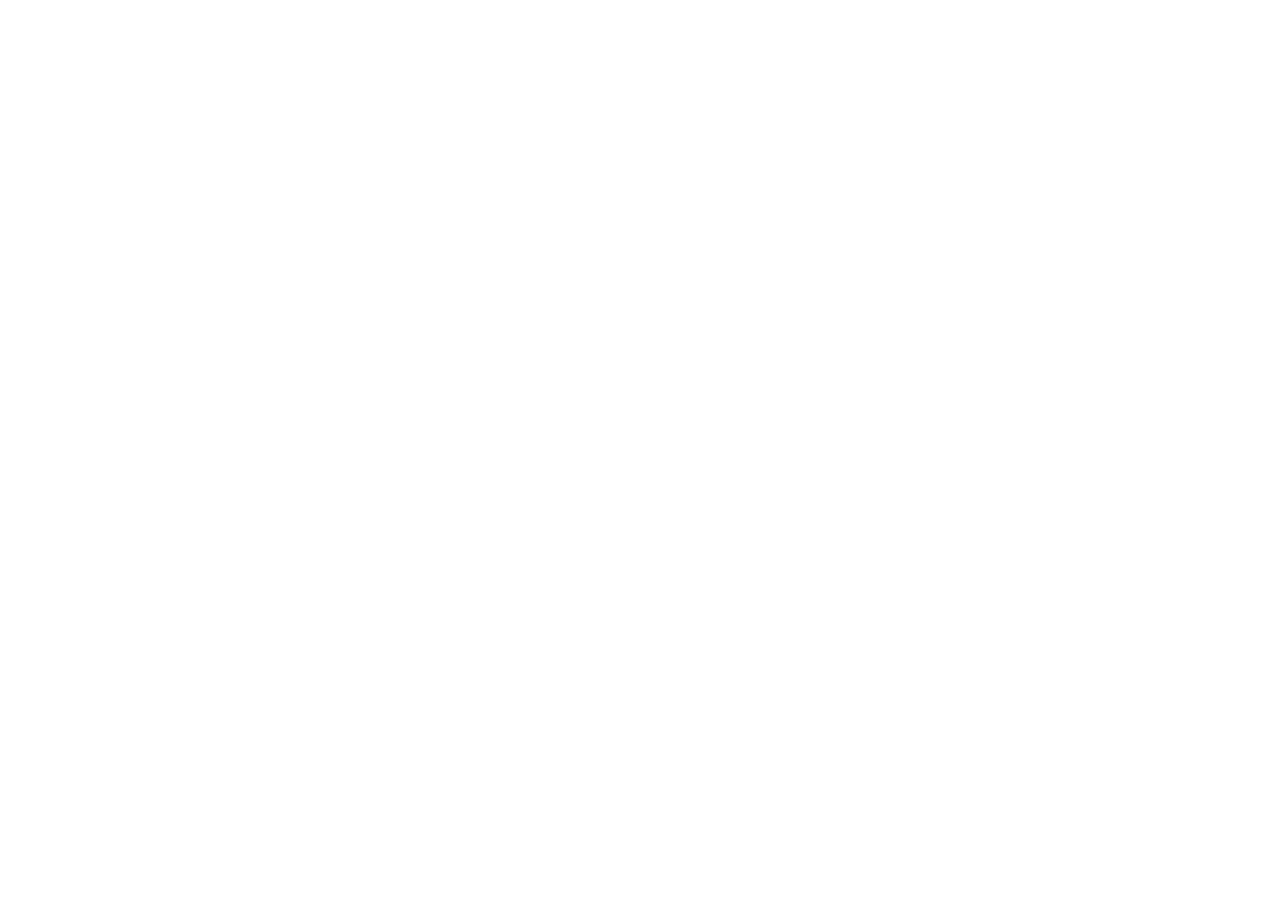
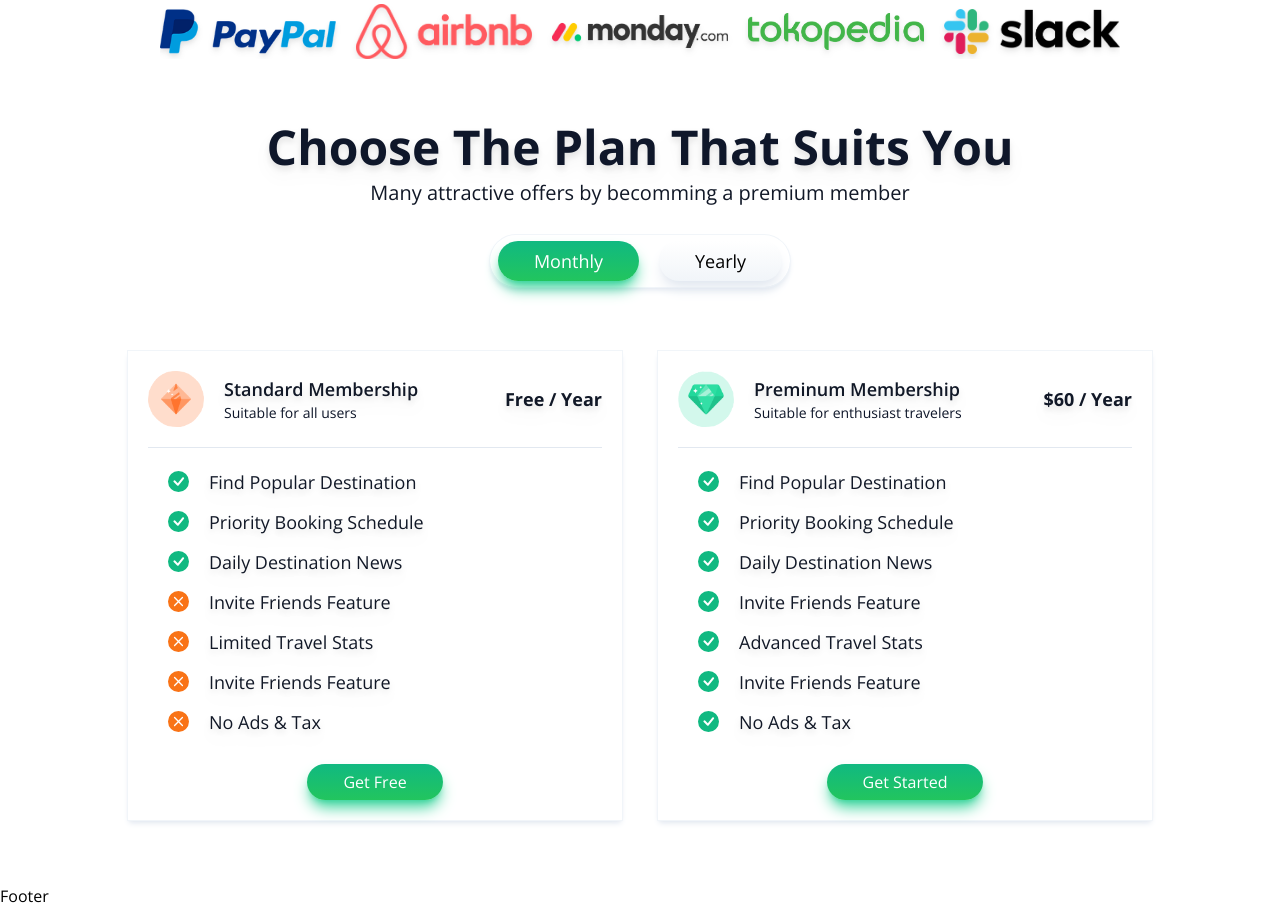
Before and after one commit to eliasKannemann/travelapp, a React (Vite) app: page / in a window 1280 px wide. Shown: the part 2180-3088 px from the top of the page. Before the commit the page ends 2172 px from the top, so only its background shows below. Built offline with nearby package versions, Linux system fonts and the light colour scheme.

Commit message:
create components pricings and advertise

```diff
--- a/src/App.jsx
+++ b/src/App.jsx
@@ -1,6 +1,21 @@
 import { useState } from "react";
-import { Navbar, Hero, Footer, Memory, Explore } from "./components";
-import { hero, navlinks, memory, placesAPI } from "./data/traveldata";
+import {
+  Navbar,
+  Hero,
+  Footer,
+  Memory,
+  Explore,
+  Advertise,
+  Pricings,
+} from "./components";
+import {
+  hero,
+  navlinks,
+  memory,
+  placesAPI,
+  brands,
+  pricingapi,
+} from "./data/traveldata";
 
 function App() {
   const [count, setCount] = useState(0);
@@ -11,6 +26,8 @@
       <Hero hero={hero} />
       <Memory memory={memory} />
       <Explore title="explore the world" placesAPI={placesAPI} />
+      <Advertise brands={brands} />
+      <Pricings pricingapi={pricingapi} />
       <Footer />
     </>
   );
--- /dev/null
+++ b/src/components/Advertise.jsx
@@ -0,0 +1,20 @@
+import React from "react";
+
+function Advertise({ brands }) {
+  return (
+    <>
+      <div className="my-16 lg:my-7 w-9/12 lg:w-[85vw] m-auto flex items-center justify-between xl:gap-7 overflow-x-scroll scroll-smooth scroll-hidden">
+        {brands?.map((val, i) => (
+          <img
+            key={i}
+            src={val.iconSrc}
+            alt="brands-icons"
+            className="w-44 h-auto object-fill xl:w-38 lg:w-22 hover:scale-105 transition-all duration-300 filter cursor-pointer drop-shadow-md"
+          />
+        ))}
+      </div>
+    </>
+  );
+}
+
+export default Advertise;
--- /dev/null
+++ b/src/components/PriceCard.jsx
@@ -0,0 +1,64 @@
+import React from "react";
+
+function PriceCard({
+  plan: { planicon, title, text, plantype, plancontent, buttonText },
+}) {
+  return (
+    <>
+      <div className="p-5 round bg-slate-50/5 ring-1 ring-slate-100 shadow-md shadow-slate-200">
+        <div className=" flex items-center justify-between">
+          <div className="flex items-center gap-5">
+            <div className="grid items-center">
+              <img
+                src={planicon}
+                alt="planicon-img"
+                className="w-14 h-14 lg:h-12 lg:w-12 object-cover"
+              />
+            </div>
+            <div className="grid items-center">
+              <h1 className="text-gray-900 font-semibold text-lg filter drop-shadow-lg lg:text-base md:text-sm">
+                {title}
+              </h1>
+              <p className="text-slate-900 font-normal text-sm lg:text-xs">
+                {text}
+              </p>
+            </div>
+          </div>
+          <div className="grid items-center">
+            <h1 className="text-gray-900 font-bold text-lg filter drop-shadow-lg lg:text-base md:text-sm">
+              {plantype}
+            </h1>
+          </div>
+        </div>
+
+        <div className="h-[0.1vh] bg-slate-200 my-5"></div>
+
+        <div className="grid items-center gap-3 px-5">
+          {plancontent?.map((val, i) => (
+            <div key={i} className="flex items-center justify-start gap-5">
+              <div className="grid items-center">
+                <img
+                  src={val.iconbox}
+                  alt="iconbox-svg"
+                  className="lg:w-5 lg:h-5"
+                />
+              </div>
+              <div className="grid items-center">
+                <h1 className="font-normal text-lg text-gray-900 filter drop-shadow-lg lg:text-base">
+                  {val.text}
+                </h1>
+              </div>
+            </div>
+          ))}
+        </div>
+        <div className="grid items-center justify-items-center mt-7">
+          <button className="button-emerald text-base" type="button">
+            {buttonText}
+          </button>
+        </div>
+      </div>
+    </>
+  );
+}
+
+export default PriceCard;
--- /dev/null
+++ b/src/components/Pricings.jsx
@@ -0,0 +1,38 @@
+import React from "react";
+import PriceCard from "./PriceCard";
+
+function Pricings({ pricingapi: { title, text, btn1, btn2, plans } }) {
+  return (
+    <>
+      <div className="my-16 relative">
+        <div className="travelapp-container">
+          <div className="grid items-center justify-items-center mb-11 md:mb-7 text-center gap-2">
+            <h1 className="text-5xl lg:text-4xl md:text-3xl sm:text-2xl xsm:text-xl font-bold filter drop-shadow-lg text-slate-900">
+              {title}
+            </h1>
+            <p className="text-xl lg:text-sm text-gray-900">{text}</p>
+
+            <div className="ring-1 ring-slate-100 rounded-full py-1.5 px-2 flex items-center justify-between gap-5 my-5 shadow-md shadow-slate-200">
+              <button type="button" className="button-emerald sm:w-auto">
+                {btn1}
+              </button>
+              <button
+                type="button"
+                className="button-light sm:w-auto shadow-slate-200 bg-slate-100"
+              >
+                {btn2}
+              </button>
+            </div>
+          </div>
+          <div className="grid items-center grid-cols-2 md:grid-cols-1 w-full max-w-5xl md:max-w-md gap-9 lg:gap-5 m-auto">
+            {plans?.map((plan, i) => (
+              <PriceCard key={i} plan={plan} />
+            ))}
+          </div>
+        </div>
+      </div>
+    </>
+  );
+}
+
+export default Pricings;
--- a/src/components/index.js
+++ b/src/components/index.js
@@ -2,4 +2,6 @@
 export { default as Navbar } from "./Navbar";
 export { default as Memory } from "./Memory";
 export { default as Explore } from "./Explore";
+export { default as Advertise } from "./Advertise";
+export { default as Pricings } from "./Pricings";
 export { default as Footer } from "./Footer";
--- a/src/index.css
+++ b/src/index.css
@@ -8,6 +8,10 @@
     margin: 0;
     padding: 0;
     font-family: "Open Sans", sans-serif;
+  }
+
+  .scroll-hidden::-webkit-scrollbar {
+    display: none !important;
   }
   /* container */
   .travelapp-container {
```
